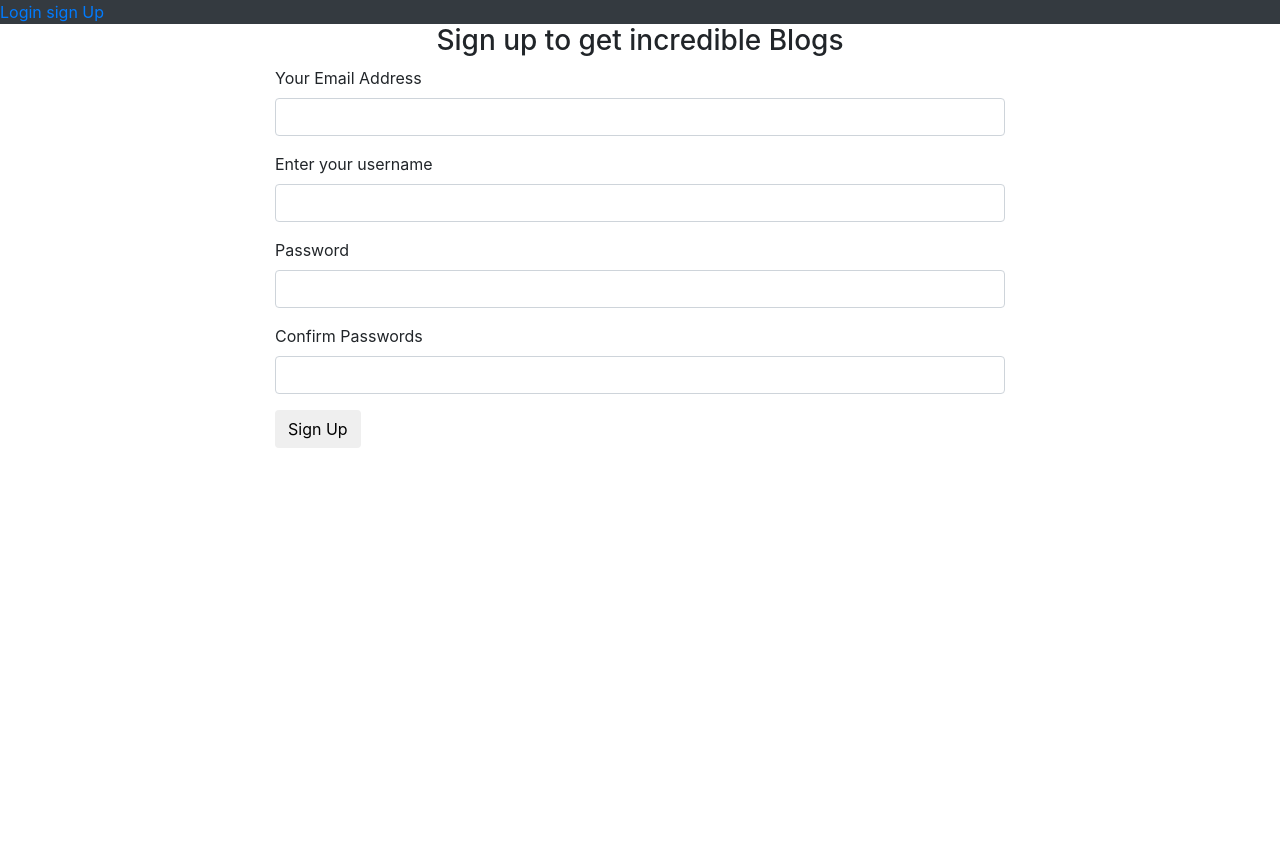
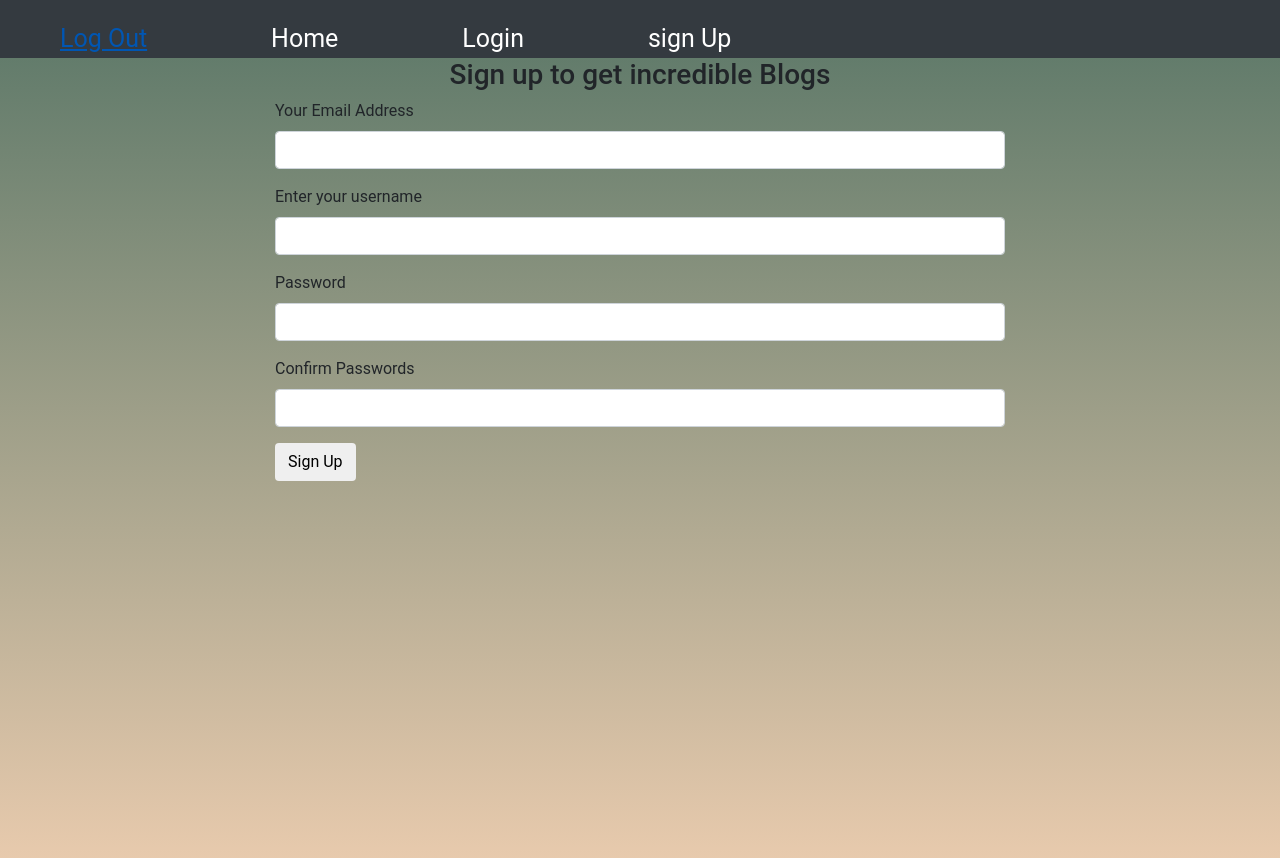
Before and after one commit to Aprilwairimu/My-Blog, a Flask app: page /authenticate/register in a window 1280 px wide. Before the commit the page ends 448 px from the top, so only its background shows below. Run offline with Flask 2, Linux system fonts and the light colour scheme; parts of the project's set-up code (start-up, migrations or seed data) failed here and were passed over; some libraries are stand-ins or nearby versions.

Commit message:
added styling to the homepage

```diff
--- a/app/__init__.py
+++ b/app/__init__.py
@@ -2,11 +2,12 @@
 from flask import Flask
 from flask_sqlalchemy import SQLAlchemy
 from flask_login import LoginManager
-
 from flask_bootstrap import Bootstrap
+# from flask_uploads import UploadSet,configure_uploads,IMAGES
 
 db = SQLAlchemy()
 bootstrap = Bootstrap()
+# photos = UploadSet('photos',IMAGES)
 
 login_manager = LoginManager()
 login_manager.session_protection = 'strong'
@@ -19,6 +20,9 @@
     db.init_app(app)
     login_manager.init_app(app)
     bootstrap.init_app(app)
+
+     # configure UploadSet
+    # configure_uploads(app,photos)
 
     # Creating the app configurations
     app.config.from_object(config_options[config_name])
--- /dev/null
+++ b/app/static/css/style.css
@@ -0,0 +1,49 @@
+* {
+    margin: 0;
+    padding: 0;
+    font-family: "Roboto", sans-serif;
+
+}
+/* register.html */
+.sign {
+    background: linear-gradient(180deg, rgba(18, 56, 31, 0.66) 0%, rgba(200, 131, 63, 0.429) 100%);
+    height: 100vh;
+}
+
+/* .login.html */
+.login {
+    background: linear-gradient(180deg, rgba(18, 56, 31, 0.66) 0%, rgba(200, 131, 63, 0.429) 100%);
+    height: 100vh;
+}
+/* navbar.html */
+navbarA {
+    height: 80px;
+
+}
+
+.items {
+    padding-top: 20px;
+}
+
+.item {
+    padding: 60px;
+    margin-top: 10px;
+    font-size: 25px;
+    color: white;
+
+}
+/* home.html */
+.home{
+    background-image: url('../images/blog\ background.jpg');
+    background-size: cover;
+    height: 100vh;
+}
+.text{
+    font-size: 60px;
+    margin-top: 20%;
+   font-family: Cambria, Cochin, Georgia, Times, 'Times New Roman', serif;
+}
+.shorttext{
+    font-size: 20px;
+    font-family: Cambria,Cochin,Georgia,Times,'Times New Roman',serif;
+}
--- a/app/templates/base.html
+++ b/app/templates/base.html
@@ -10,7 +10,7 @@
     <title>{% block title%}Home {%endblock%}</title>
     {% block styles%}
 
-    <link rel="stylesheet" href="{{url_for('static',filename='style.css')}}" />
+    <link rel="stylesheet" href="{{url_for('static',filename='css/style.css')}}" />
 
     {% endblock %}
     <script src="https://kit.fontawesome.com/4b22a001a1.js" crossorigin="anonymous"></script>
@@ -20,14 +20,14 @@
     <nav class="navbarA navbar-expand-lg bg-dark navbar-dark ">
         <div class="class1" id="navbar">
             <div class="items">
-                {% if current_user.is_authenticated %}
+
                 <a class="item" id=" logout" href="{{url_for('auth.logout')}}">Log Out</a>
-                <li><a href="{{url_for('main.profile',uname=current_user.username)}}">Profile</a></li>
+
                 <a class="item" id=" home" href="/">Home</a>
-                {% else %}
+
                 <a class="item" id=" login" href="{{url_for('auth.login')}}">Login</a>
                 <a class="item" id=" signUp" href="{{url_for('auth.register')}}">sign Up</a>
-                {% endif %}
+
             </div>
         </div>
     </nav>
```
Also changed, not shown: app/main/forms.py (+11 -1 lines), app/main/views.py (+25 -5 lines), app/templates/home.html (+27 -0 lines), app/static/images/blog background.jpg (added), config.py (line endings or trailing spaces).
